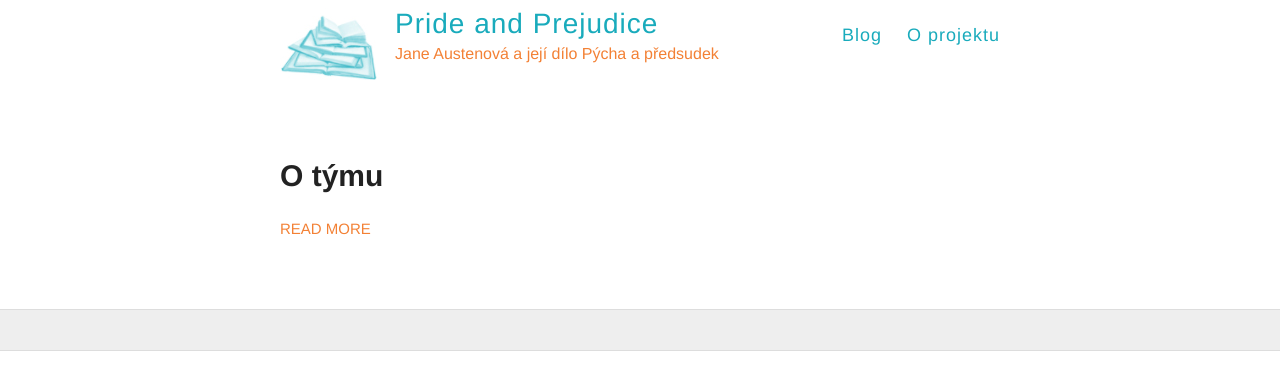
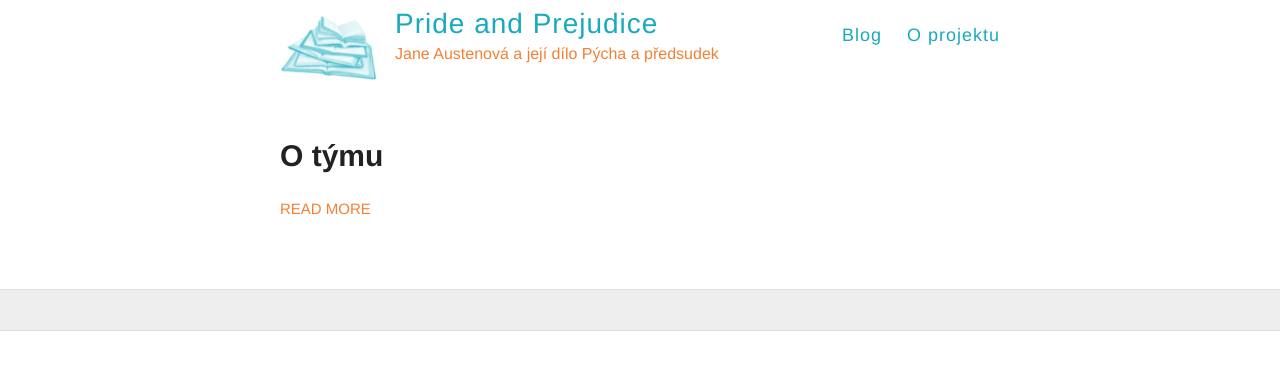
Before and after one commit to JaneAusten-PP/janeausten-pp.github.io, a Jekyll site: the page built from index.html, in a window 1280 px wide. Shown: the top 390 px of the page. Built offline with Jekyll 4.4.1, drawn with Linux system fonts in a browser that asks for light colours.

Commit message:
Orange+margin+pruh

```diff
--- a/_sass/_variables.scss
+++ b/_sass/_variables.scss
@@ -5,7 +5,7 @@
 
 // Colors
 $blue: #19abbc;
-$yellow: #f38135;
+$orange: #f38135;
 
 // Grays
 $black: #000;
--- a/style.scss
+++ b/style.scss
@@ -70,11 +70,11 @@ p {
 }
 
 a {
-  color: $yellow;
+  color: $orange;
   text-decoration: none;
 	cursor: pointer;
   &:hover, &:active {
-    color: $yellow;
+    color: $orange;
   }
 }
 
@@ -123,14 +123,14 @@ img {
 }
 
 // Specify the color of the selection
-::-moz-selection {
+/* ::-moz-selection {
   color: $black;
   background: $lightGray;
 }
 ::selection {
   color: $black;
   background: $lightGray;
-}
+} */
 
 // Nicolas Gallagher's micro clearfix hack
 // http://nicolasgallagher.com/micro-clearfix-hack/
@@ -153,7 +153,7 @@ img {
 //
 
 .wrapper-masthead {
-  margin-bottom: 50px;
+  margin-bottom: 25px;
 }
 
 .masthead {
@@ -203,7 +203,7 @@ img {
 
 .site-description {
   margin: -5px 0 0 0;
-  color: $yellow;
+  color: $orange;
   font-size: 16px;
 
   @include mobile {
```
